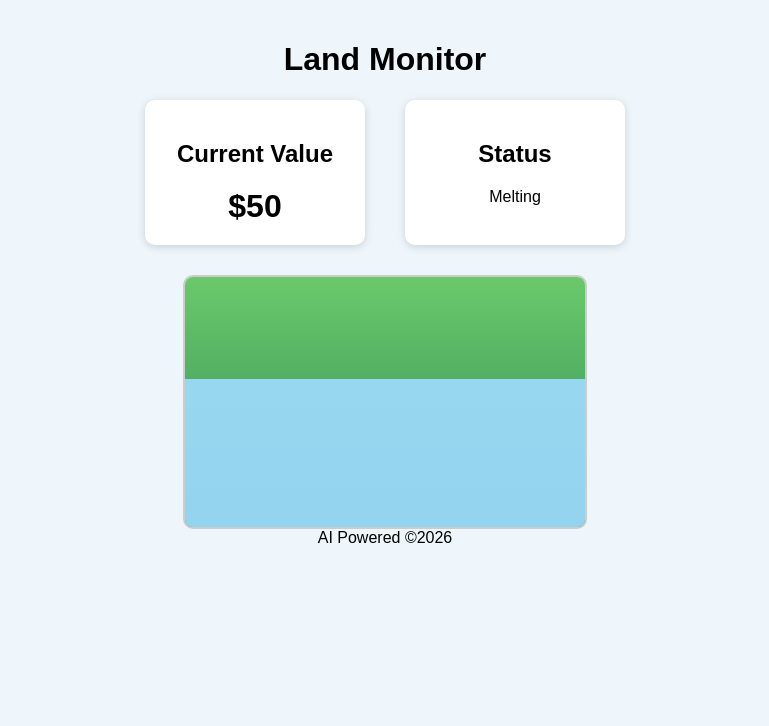
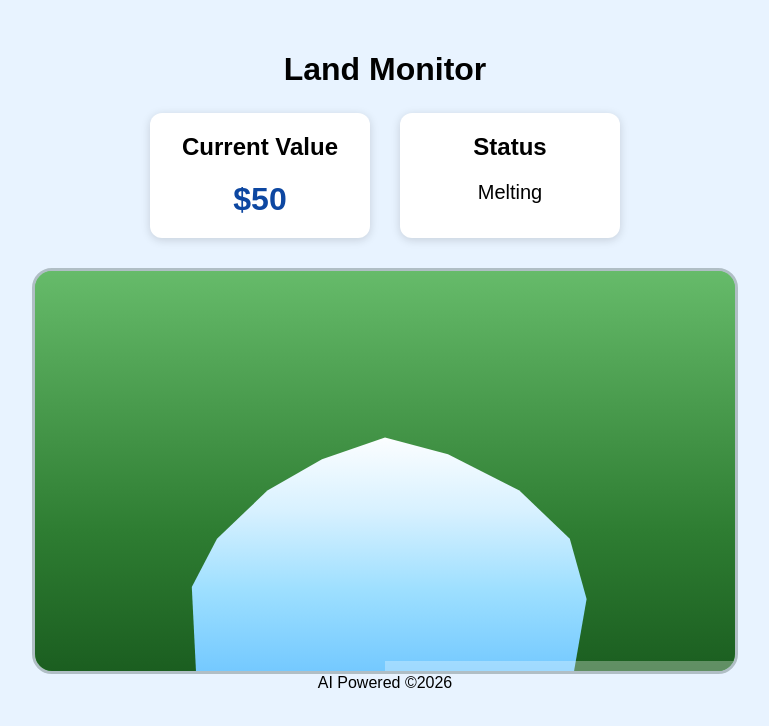
Before and after one commit to healthearthack/healthearthack.github.io, a plain HTML site: page Greenland*Iceland/index.html in a window 1280 px wide. Shown: the whole page, without its empty margins (255-1024 px from the left). Drawn offline with Linux system fonts and the light colour scheme.

Commit message:
Update styles.css

```diff
--- a/Greenland*Iceland/styles.css
+++ b/Greenland*Iceland/styles.css
@@ -2,13 +2,18 @@ body {
 
     font-family: Arial, sans-serif;
 
+    background: #e8f3ff;
+
     text-align: center;
-
-    background: #eef6fb;
 
     margin: 0;
 
-    padding: 20px;
+    padding: 30px;
+}
+
+h1 {
+
+    margin-bottom: 25px;
 }
 
 .dashboard {
@@ -17,7 +22,7 @@ body {
 
     justify-content: center;
 
-    gap: 40px;
+    gap: 30px;
 
     margin-bottom: 30px;
 }
@@ -28,11 +33,17 @@ body {
 
     padding: 20px;
 
-    border-radius: 10px;
-
     min-width: 180px;
 
-    box-shadow: 0 2px 8px rgba(0,0,0,.15);
+    border-radius: 12px;
+
+    box-shadow:
+        0 2px 10px rgba(0,0,0,.15);
+}
+
+.metric h2 {
+
+    margin-top: 0;
 }
 
 #value {
@@ -40,40 +51,49 @@ body {
     font-size: 2rem;
 
     font-weight: bold;
+
+    color: #0d47a1;
+}
+
+#status {
+
+    font-size: 1.25rem;
 }
 
 .scene {
 
     position: relative;
 
-    width: 400px;
+    width: 700px;
 
-    height: 250px;
+    height: 400px;
 
     margin: auto;
 
-    border-radius: 10px;
-
     overflow: hidden;
 
-    border: 2px solid #ccc;
+    border-radius: 20px;
+
+    border: 3px solid #b0bec5;
+
+    background: #6bc96b;
 }
 
 .grass {
 
     position: absolute;
 
-    bottom: 0;
+    inset: 0;
 
-    width: 100%;
+    z-index: 1;
 
-    height: 100%;
-
-    background: linear-gradient(
-        to top,
-        #2e8b57,
-        #6bc96b
-    );
+    background:
+        linear-gradient(
+            to top,
+            #1b5e20 0%,
+            #2e7d32 35%,
+            #66bb6a 100%
+        );
 }
 
 .ice {
@@ -82,11 +102,76 @@ body {
 
     bottom: 0;
 
-    width: 100%;
+    left: 50%;
+
+    transform: translateX(-50%);
+
+    z-index: 2;
+
+    width: 420px;
 
     height: 100%;
 
-    background: rgba(160,220,255,.9);
+    background:
+        linear-gradient(
+            to bottom,
+            #ffffff,
+            #d8f1ff,
+            #9ddfff,
+            #74c9ff
+        );
 
-    transition: height 1s ease;
+    clip-path: polygon(
+        5% 100%,
+        4% 65%,
+        10% 45%,
+        22% 25%,
+        35% 12%,
+        50% 3%,
+        65% 10%,
+        82% 25%,
+        94% 45%,
+        98% 70%,
+        95% 100%
+    );
+
+    transition:
+        height 1.5s ease;
 }
+
+.snowcap {
+
+    position: absolute;
+
+    top: 0;
+
+    left: 15%;
+
+    width: 70%;
+
+    height: 18%;
+
+    background: white;
+
+    border-radius: 50%;
+
+    opacity: .95;
+}
+
+.scene::after {
+
+    content: "";
+
+    position: absolute;
+
+    bottom: 0;
+
+    width: 100%;
+
+    height: 10px;
+
+    background:
+        rgba(255,255,255,.3);
+
+    z-index: 3;
+}
```
